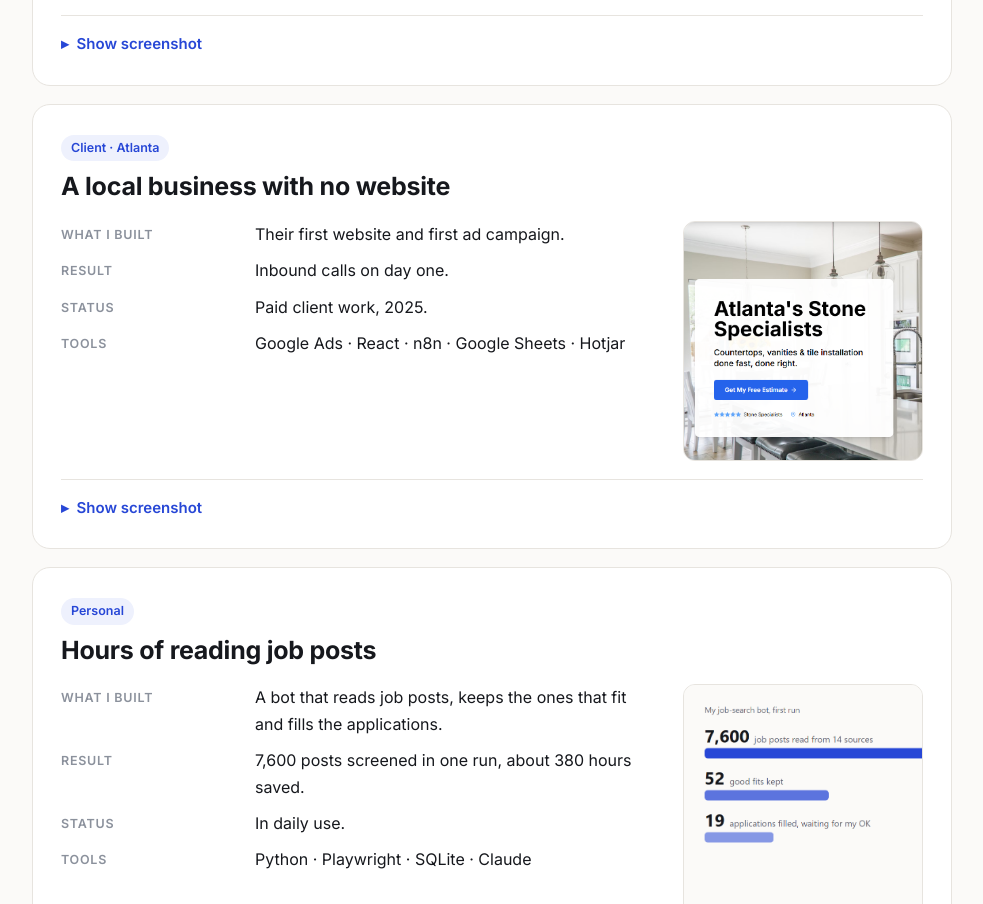
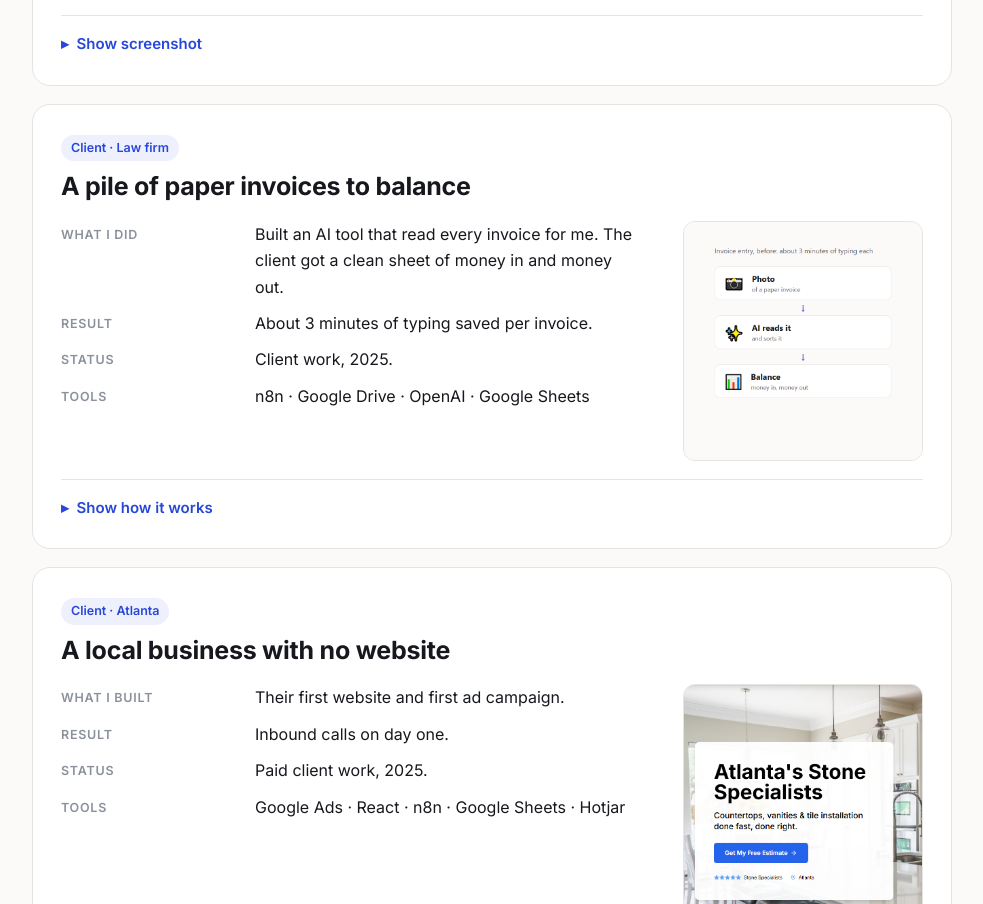
Before and after one commit to r4vsdev/r4vsdev.github.io, a plain HTML site: page index.html in a window 1280 px wide. Shown: the part 3150-4054 px from the top of the page, without its empty margins (148-1131 px from the left). Drawn offline with Linux system fonts and the light colour scheme.

Commit message:
Add invoice case and YouTube/TikTok analytics
Co-Authored-By: Claude Opus 5.5 <noreply@anthropic.com>

```diff
--- a/index.html
+++ b/index.html
@@ -272,7 +272,11 @@
     <details class="media">
       <summary>Show screenshot</summary>
       <div class="media-body">
-        <figure><img class="shot" src="img/reels-shorts.png" alt="Some of the videos the system made, with their views"><figcaption>Some of the videos the system made.</figcaption></figure>
+        <div class="shots">
+          <figure><img class="shot" src="img/reels-shorts.png" alt="Some of the videos the system made, with their views"><figcaption>Some of the videos the system made.</figcaption></figure>
+          <figure><img class="shot" src="img/youtube-views.png" alt="YouTube Studio: 120,475 channel views" loading="lazy"><figcaption>YouTube Studio, lifetime.</figcaption></figure>
+          <figure style="grid-column: 1 / -1"><img class="shot" src="img/tiktok-views.png" alt="TikTok Studio: 42.1K video views" loading="lazy"><figcaption>TikTok Studio, last 365 days.</figcaption></figure>
+        </div>
       </div>
     </details>
   </article>
@@ -300,6 +304,32 @@
       <summary>Show screenshot</summary>
       <div class="media-body">
         <figure><img class="shot" src="img/lawfirm-site.png" alt="The law firm's rebuilt website"><figcaption>The rebuilt site.</figcaption></figure>
+      </div>
+    </details>
+  </article>
+
+  <article class="case" data-k="invoice">
+    <span class="tag">Client · Law firm</span>
+    <h3>A pile of paper invoices to balance</h3>
+    <div class="case-main">
+      <div class="case-text">
+        <dl>
+        <dt>What I did</dt>
+        <dd>Built an AI tool that read every invoice for me. The client got a clean sheet of money in and money out.</dd>
+        <dt>Result</dt>
+        <dd>About 3 minutes of typing saved per invoice.</dd>
+        <dt>Status</dt>
+        <dd>Client work, 2025.</dd>
+        <dt>Tools</dt>
+        <dd>n8n · Google Drive · OpenAI · Google Sheets</dd>
+        </dl>
+      </div>
+      <button class="thumb" type="button" aria-label="Show how it works"><img src="img/invoice-flow.png" alt="Photo of an invoice, AI reads it, balance in a spreadsheet" loading="lazy"></button>
+    </div>
+    <details class="media">
+      <summary>Show how it works</summary>
+      <div class="media-body">
+        <figure><img class="shot" src="img/invoice-flow.png" alt="Photo of an invoice, AI reads it, balance in a spreadsheet"><figcaption>How it works.</figcaption></figure>
       </div>
     </details>
   </article>
```
Also changed, not shown: img/invoice-flow.png (added), img/tiktok-views.png (added), img/youtube-views.png (added).
